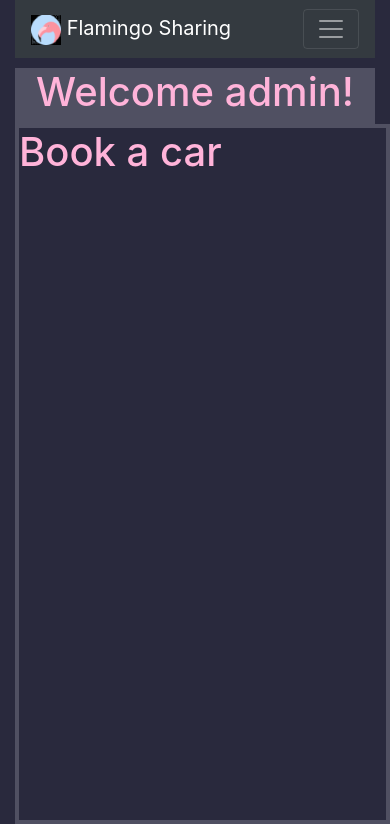
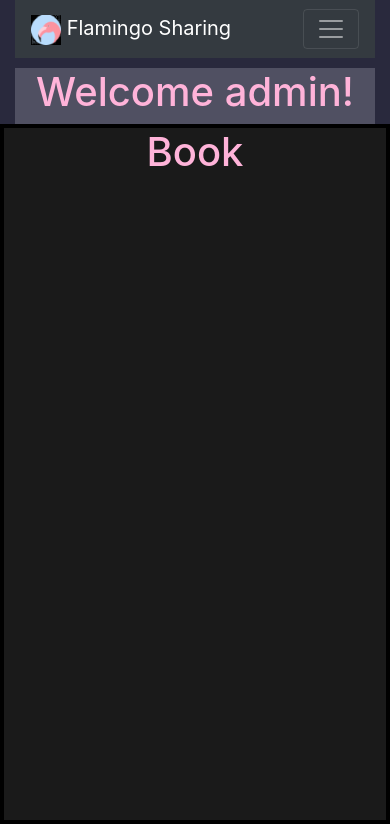
Before and after one commit to Gr4nts/FlamingoCarShare, a Django app: page / in a window 390 px wide; the page is wider, and only the part inside the window is pictured. Shown: the top 824 px of that part. Run offline with Django 3.2, Linux system fonts and the light colour scheme; a user stored in the database is signed in; data comes from the database, SQL or seed files in the repository; some libraries are stand-ins or nearby versions.

Commit message:
sidepanel adjusted

```diff
--- a/flamingo/flamingo/static/css/style.css
+++ b/flamingo/flamingo/static/css/style.css
@@ -81,7 +81,7 @@ html, body{
     height: 700px;
     width: auto;
     margin: auto;
-    border: 4px solid hotpink;
+    border: 4px solid black;
 }
 
 #myBtn {
--- a/flamingo/templates/home.html
+++ b/flamingo/templates/home.html
@@ -21,16 +21,15 @@
       <!--<div class="row justify-content-md-center">-->
         <div class="row">
 
-          <div class="col-sm-3" style="padding-right:0;">
+          <div class="col-sm-3" style="padding:0;">
             {% include "sidepanel.html" %}
           </div>
 
-          <div class="col-sm-9" style="padding-left:0;">
+          <div class="col-sm-9" style="padding:0;">
             {% include "map.html" %}
           </div>
 
         </div>
-      <!--</div>-->
     </div>
 
 
--- a/flamingo/templates/map.html
+++ b/flamingo/templates/map.html
@@ -1,8 +1,9 @@
 {% load static %}
 
-<div style="padding: 10px 10px 0px 10px;">
-    <div id="map"></div>
-    <script>
+<div style="padding: 0px;">
+<div id="map"></div>
+
+<script>
     var map, infoWindow;
     function initMap() {
         var options = {
@@ -275,4 +276,5 @@
         infoWindow.open(map);
     }
   </script>
+
   <script src="https://maps.googleapis.com/maps/api/js?v=quarterly&key=AIzaSyCFqINDKm7Oa0_ldIEICdxDzDaMH6Ha-_8&callback=initMap"></script>
--- a/flamingo/templates/sidepanel.html
+++ b/flamingo/templates/sidepanel.html
@@ -1,6 +1,6 @@
-<div style="background-color: #29293d; border: 4px solid #505062; height: 700px; width: auto;">
+<div style="background-color: #1a1a1a; height: 700px; width: auto; border:4px solid black;">
   {% if user.is_authenticated %}
-    <h1>Book a car</h1>
+    <h1 style="text-align:center;">Book</h1>
 
   {% else %}
     <h1>You are not logged in</h1>
```
